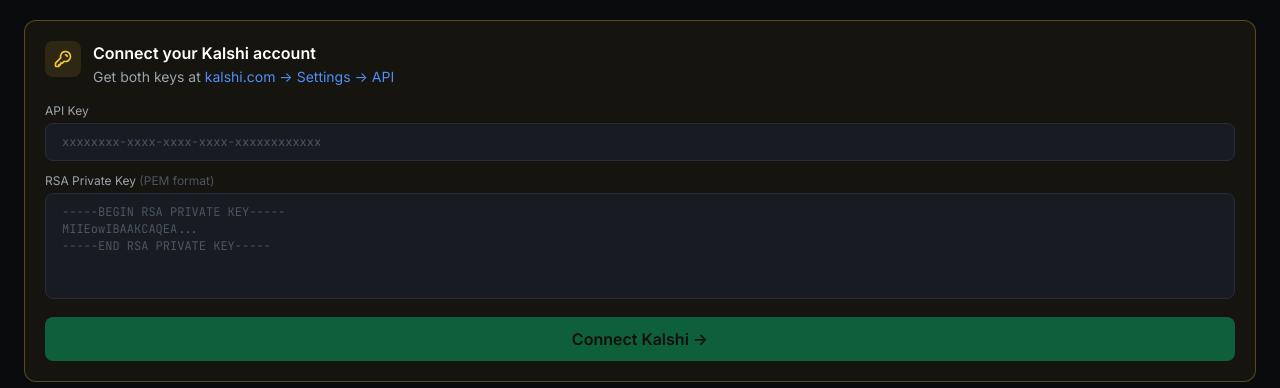
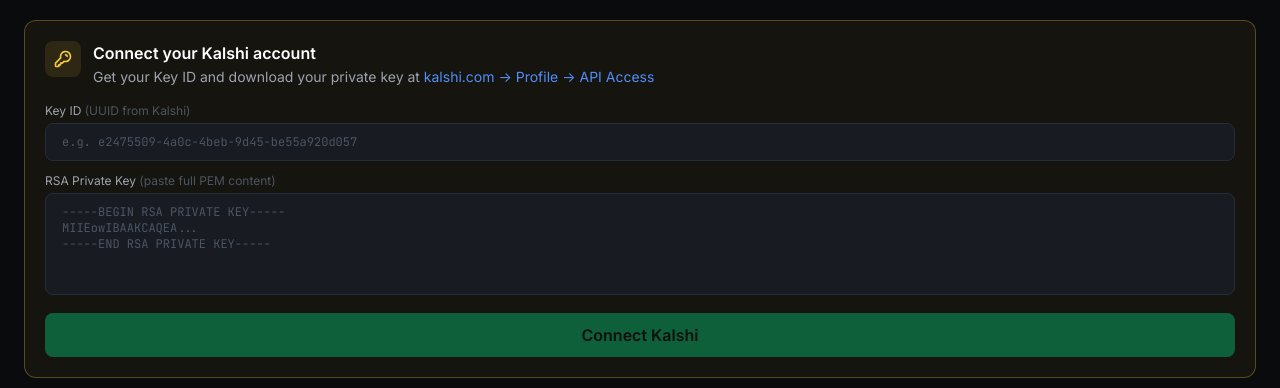
Before and after one commit to InTheNightRaider/kalshi-dashboard, a Next.js app: page /dashboard in a window 1280 px wide. Shown: the part 176-564 px from the top of the page. Built offline with nearby package versions, Linux system fonts and the light colour scheme; no server answers.

Commit message:
feat: add RSA private key field + reconnect card

```diff
--- a/components/SetupCards.tsx
+++ b/components/SetupCards.tsx
@@ -4,26 +4,30 @@
 
 type Props = {
   kalshiKeySet:    boolean
+  kalshiPemSet:    boolean
   githubConnected: boolean
   onKalshiSaved:  () => void
   onGitHubSaved:  () => void
 }
 
-function KalshiCard({ onSaved }: { onSaved: () => void }) {
-  const [apiKey,  setApiKey]  = useState('')
-  const [privKey, setPrivKey] = useState('')
+function KalshiCard({ onSaved, isUpdate }: { onSaved: () => void; isUpdate?: boolean }) {
+  const [keyId,   setKeyId]   = useState('')
+  const [pem,     setPem]     = useState('')
   const [saving,  setSaving]  = useState(false)
   const [error,   setError]   = useState('')
 
   const handleSubmit = async (e: React.FormEvent) => {
     e.preventDefault()
-    if (!apiKey.trim() || !privKey.trim()) return
+    if (!keyId.trim() || !pem.trim()) return
     setSaving(true); setError('')
     try {
       const res = await fetch('/api/user', {
         method: 'POST',
         headers: { 'Content-Type': 'application/json' },
-        body: JSON.stringify({ kalshiApiKey: apiKey.trim(), kalshiPrivateKey: privKey.trim() }),
+        body: JSON.stringify({
+          kalshiApiKey:     keyId.trim(),
+          kalshiPrivateKey: pem.trim(),
+        }),
       })
       if (!res.ok) throw new Error((await res.json()).error || 'Failed to save')
       onSaved()
@@ -42,46 +46,48 @@
           </svg>
         </div>
         <div>
-          <h3 className="font-semibold text-white">Connect your Kalshi account</h3>
+          <h3 className="font-semibold text-white">
+            {isUpdate ? 'Update Kalshi credentials' : 'Connect your Kalshi account'}
+          </h3>
           <p className="text-gray-400 text-sm mt-0.5">
-            Get both keys at{' '}
-            <a href="https://kalshi.com" target="_blank" rel="noopener noreferrer" className="text-[#4f8ef7] hover:underline">
-              kalshi.com → Settings → API
+            Get your Key ID and download your private key at{' '}
+            <a href="https://kalshi.com/profile/api-access" target="_blank" rel="noopener noreferrer"
+               className="text-[#4f8ef7] hover:underline">
+              kalshi.com → Profile → API Access
             </a>
           </p>
         </div>
       </div>
       <form onSubmit={handleSubmit} className="space-y-3">
         <div>
-          <label className="text-xs text-gray-400 mb-1 block">API Key</label>
+          <label className="block text-gray-400 text-xs mb-1">Key ID <span className="text-gray-600">(UUID from Kalshi)</span></label>
           <input
-            type="password"
-            placeholder="xxxxxxxx-xxxx-xxxx-xxxx-xxxxxxxxxxxx"
-            value={apiKey}
-            onChange={e => setApiKey(e.target.value)}
+            type="text"
+            placeholder="e.g. e2475509-4a0c-4beb-9d45-be55a920d057"
+            value={keyId}
+            onChange={e => setKeyId(e.target.value)}
             required
             className="input w-full font-mono text-xs"
           />
         </div>
         <div>
-          <label className="text-xs text-gray-400 mb-1 block">RSA Private Key <span className="text-gray-600">(PEM format)</span></label>
+          <label className="block text-gray-400 text-xs mb-1">RSA Private Key <span className="text-gray-600">(paste full PEM content)</span></label>
           <textarea
             placeholder={"-----BEGIN RSA PRIVATE KEY-----\nMIIEowIBAAKCAQEA...\n-----END RSA PRIVATE KEY-----"}
-            value={privKey}
-            onChange={e => setPrivKey(e.target.value)}
+            value={pem}
+            onChange={e => setPem(e.target.value)}
             required
             rows={5}
             className="input w-full font-mono text-xs resize-none"
-            style={{ lineHeight: '1.4' }}
           />
         </div>
-        <button type="submit" disabled={saving || !apiKey.trim() || !privKey.trim()} className="btn-primary w-full">
+        <button type="submit" disabled={saving || !keyId.trim() || !pem.trim()} className="btn-primary w-full">
           {saving ? (
             <span className="flex items-center justify-center gap-2">
               <span className="w-4 h-4 border-2 border-[#0a0b0d] border-t-transparent rounded-full animate-spin" />
-              Connecting...
+              Saving...
             </span>
-          ) : 'Connect Kalshi →'}
+          ) : isUpdate ? 'Update credentials' : 'Connect Kalshi'}
         </button>
       </form>
       {error && <p className="text-[#ff4d6d] text-xs mt-2">{error}</p>}
@@ -106,14 +112,15 @@
     if (!pat.trim()) return
     setLoading(true); setError(''); setRepos([]); setSelected(null)
     try {
-      const res  = await fetch('/api/github/repos', {
+      const res = await fetch('/api/github/repos', {
         method: 'POST',
         headers: { 'Content-Type': 'application/json' },
         body: JSON.stringify({ pat: pat.trim() }),
       })
       const data = await res.json()
       if (!res.ok) throw new Error(data.error)
-      setLogin(data.login); setRepos(data.repos)
+      setLogin(data.login)
+      setRepos(data.repos)
     } catch (err: any) {
       setError(err.message)
     } finally {
@@ -195,7 +202,7 @@
                 <span className="text-[10px] text-[#00d17a] uppercase tracking-wider font-medium">Suggested</span>
               </div>
             )}
-            {[...suggested, ...(suggested.length > 0 && rest.length > 0 ? [null] : []), ...rest].map((r) => {
+            {[...suggested, ...(suggested.length > 0 && rest.length > 0 ? [null] : []), ...rest].map((r, i) => {
               if (r === null) return (
                 <div key="divider" className="px-3 py-1.5 bg-[#111318]">
                   <span className="text-[10px] text-gray-600 uppercase tracking-wider">All repos</span>
@@ -216,7 +223,9 @@
                 </button>
               )
             })}
-            {filtered.length === 0 && <div className="px-4 py-6 text-center text-gray-500 text-sm">No repos match</div>}
+            {filtered.length === 0 && (
+              <div className="px-4 py-6 text-center text-gray-500 text-sm">No repos match &ldquo;{filter}&rdquo;</div>
+            )}
           </div>
           {selected && (
             <div className="flex items-center gap-3 pt-1">
@@ -233,12 +242,19 @@
   )
 }
 
-export default function SetupCards({ kalshiKeySet, githubConnected, onKalshiSaved, onGitHubSaved }: Props) {
-  if (kalshiKeySet && githubConnected) return null
+export default function SetupCards({ kalshiKeySet, kalshiPemSet, githubConnected, onKalshiSaved, onGitHubSaved }: Props) {
+  const kalshiDone = kalshiKeySet && kalshiPemSet
+
+  if (kalshiDone && githubConnected) return null
+
   return (
     <div className="space-y-3">
-      {!kalshiKeySet    && <KalshiCard onSaved={onKalshiSaved} />}
+      {!kalshiDone    && <KalshiCard onSaved={onKalshiSaved} />}
       {!githubConnected && <GitHubCard onSaved={onGitHubSaved} />}
     </div>
   )
 }
+
+export function KalshiReconnectCard({ onSaved }: { onSaved: () => void }) {
+  return <KalshiCard onSaved={onSaved} isUpdate />
+}
```
